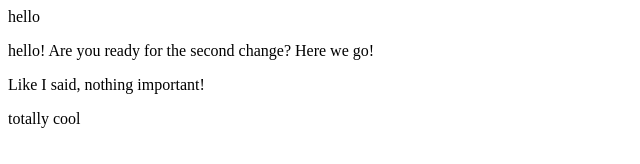
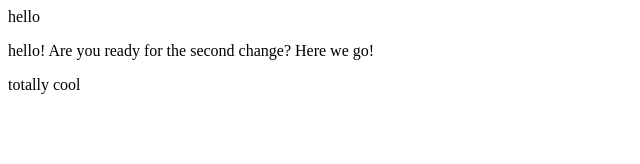
Before and after one commit to Physicalpixel/GIT_TEST, a plain HTML site: page index.html in a window 1280 px wide. Shown: the whole page, without its empty margins (0-640 px from the left). Drawn offline with Linux system fonts and the light colour scheme.

Commit message:
5th Change removed third change from html

```diff
--- a/index.html
+++ b/index.html
@@ -1,4 +1,4 @@
 <h>hello</h>
 <p>hello! Are you ready for the second change? Here we go!</p>
-<p>Like I said, nothing important!</p>
+
 <p>totally cool</p>
```
